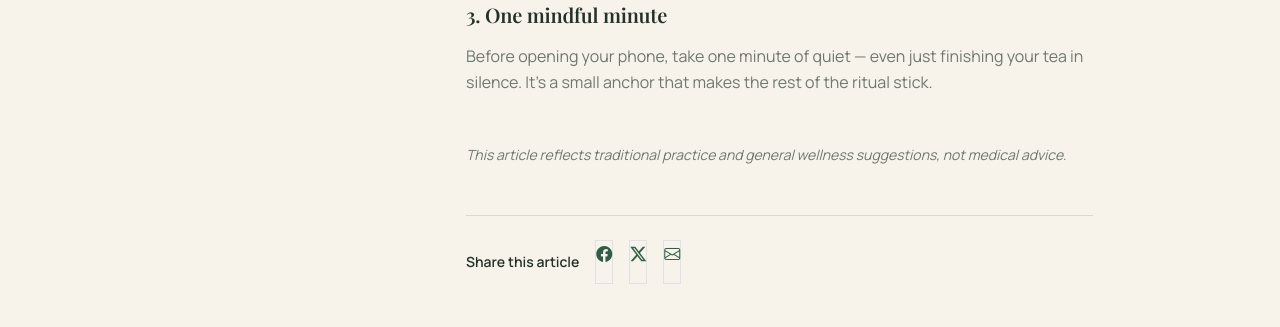
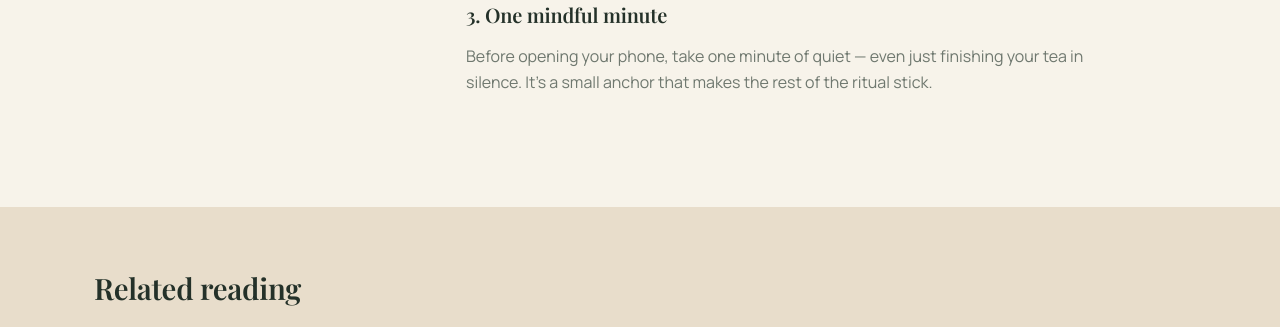
Before and after one commit to MacawWebtech/AyurVeda-Naturals-, a plain HTML site: page pages/blog-details.html in a window 1280 px wide. Shown: the part 2165-2492 px from the top of the page. Drawn offline with nearby package versions, Linux system fonts and the light colour scheme.

Commit message:
Update blog-details.html

```diff
--- a/pages/blog-details.html
+++ b/pages/blog-details.html
@@ -109,14 +109,8 @@
           <h2 id="step-three" class="heading-sm mt-5 mb-3">3. One mindful minute</h2>
           <p style="color:var(--muted);">Before opening your phone, take one minute of quiet — even just finishing your tea in silence. It's a small anchor that makes the rest of the ritual stick.</p>
 
-          <p style="color:var(--muted);" class="fst-italic small mt-5">This article reflects traditional practice and general wellness suggestions, not medical advice.</p>
 
-          <div class="d-flex align-items-center gap-3 mt-5 pt-4 border-top" style="border-color:var(--border) !important;">
-            <span class="fw-semibold small">Share this article</span>
-            <a href="#" class="icon-btn border" aria-label="Share on Facebook" onclick="return false;"><i class="bi bi-facebook"></i></a>
-            <a href="#" class="icon-btn border" aria-label="Share on X" onclick="return false;"><i class="bi bi-twitter-x"></i></a>
-            <a href="#" class="icon-btn border" aria-label="Share via email" onclick="return false;"><i class="bi bi-envelope"></i></a>
-          </div>
+
         </div>
       </div>
     </div>
```
